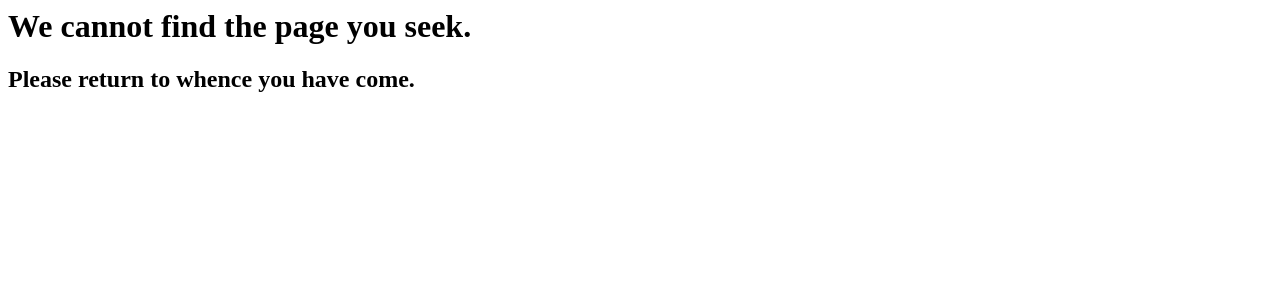
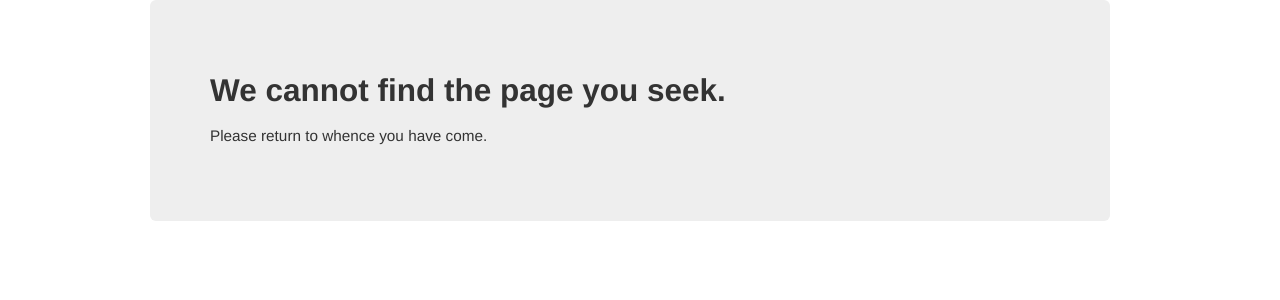
Before and after one commit to amoebius/PHAIS-Site, a Flask app: template phais/templates/error_404.html in a window 1280 px wide. Shown: the top 300 px of the page. Run offline with Flask 2, Linux system fonts and the light colour scheme; the template is opened without the code that fills it, so the values that code supplies are empty; parts of the project's set-up code (start-up, migrations or seed data) failed here and were passed over; some libraries are stand-ins or nearby versions.

Commit message:
404 error page updated slightly (no longer used for debugging).

```diff
--- a/phais/errors/error_404.py
+++ b/phais/errors/error_404.py
@@ -5,7 +5,4 @@ from phais.db import db
 
 @app.errorhandler(404)
 def not_found(error):
-	with db as c:
-		c.execute('SELECT * FROM user')
-		return str(c.fetchall())
 	return render_template('error_404.html'), 404
--- a/phais/templates/error_404.html
+++ b/phais/templates/error_404.html
@@ -1,12 +1,24 @@
+<!DOCTYPE html>
 <html>
 
-<head>
-<title>Page not found.</title>
-</head>
+  <head>
+    <title>Page not found.</title>
+    <meta name="viewport" content="width=device-width, initial-scale=1.0">
+    <link href="/static/css/bootstrap.min.css" rel="stylesheet" media="screen">
+  </head>
 
-<body>
-<h1>We cannot find the page you seek.</h1>
-<h2>Please return to whence you have come.</h2>
-</body>
+  <body>
+    <div class="container">
+      <div class="row">
+        <div class="hero-unit">
+          <h2>We cannot find the page you seek.</h2>
+          <p><small>Please return to whence you have come.</small></p>
+        </div>
+      </div>
+    </div>
+
+    <script src="http://ajax.googleapis.com/ajax/libs/jquery/1.3/jquery.min.js"></script>
+    <script src="/static/js/bootstrap.min.js"></script>
+  </body>
 
 </html>
```
